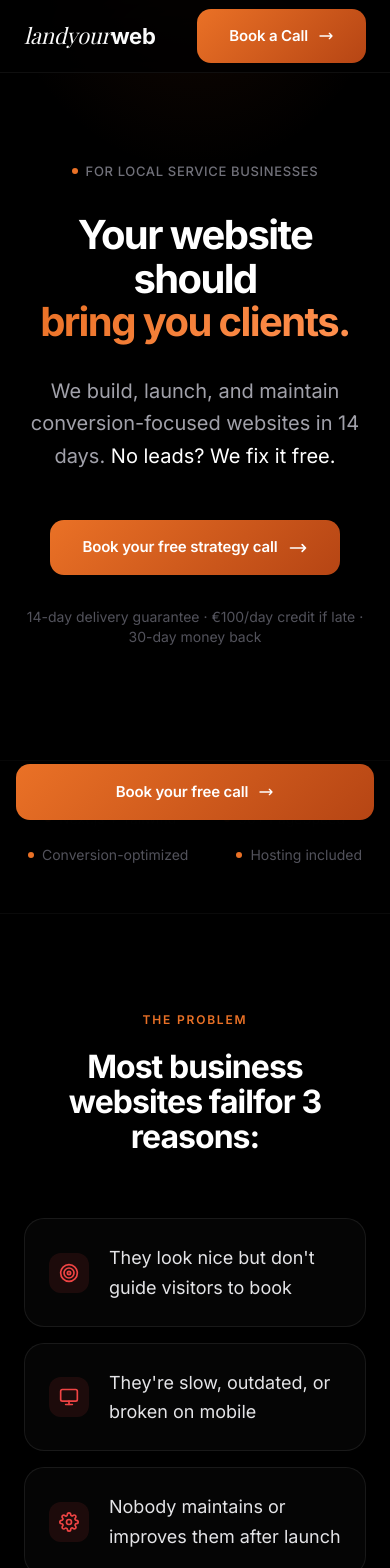
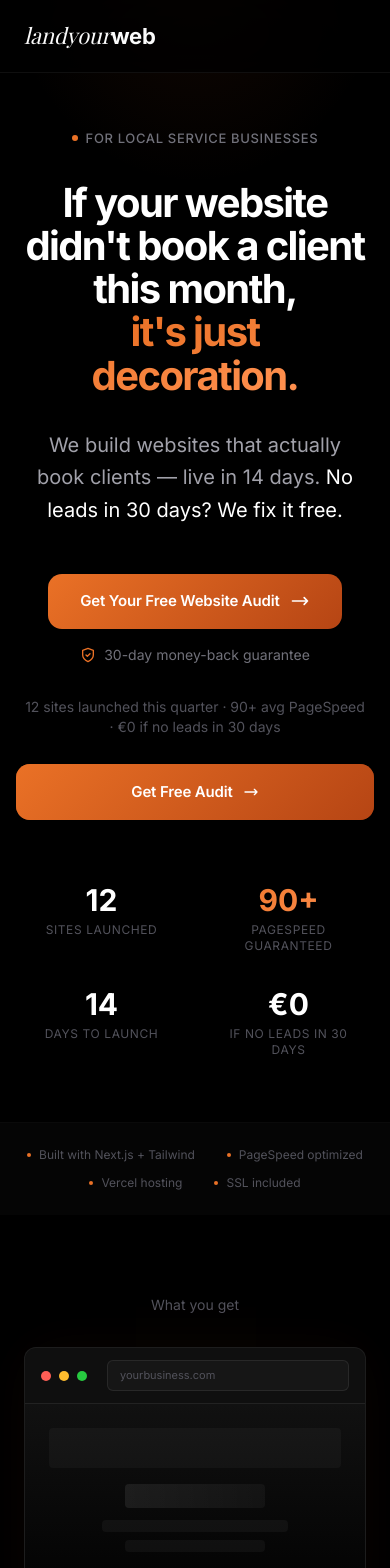
Before and after one commit to SwagMasterPro/landyourweb, a Next.js app: page / in a window 390 px wide. Shown: the top 1568 px of the page. Built offline with nearby package versions, Linux system fonts and the light colour scheme; a web font is replaced by a local one.

Commit message:
Implement 9/10 upgrade plan: hero copy, nav, metrics, unified CTAs, footer, pricing urgency, mockup, mobile polish

```diff
--- a/app/globals.css
+++ b/app/globals.css
@@ -916,3 +916,155 @@ button:focus-visible {
 .section-cream .text-muted {
   color: #52525B;
 }
+
+/* ===== NAVIGATION ===== */
+
+.nav-link {
+  font-size: 14px;
+  font-weight: 500;
+  color: var(--color-text-tertiary);
+  transition: color 0.2s ease;
+  position: relative;
+}
+
+.nav-link:hover {
+  color: var(--color-text-primary);
+}
+
+.nav-link::after {
+  content: '';
+  position: absolute;
+  bottom: -4px;
+  left: 0;
+  width: 0;
+  height: 1px;
+  background: var(--color-orange);
+  transition: width 0.3s ease;
+}
+
+.nav-link:hover::after {
+  width: 100%;
+}
+
+/* ===== MOBILE STICKY CTA ===== */
+
+.mobile-cta-pulse {
+  position: relative;
+}
+
+.mobile-cta-pulse::before {
+  content: '';
+  position: absolute;
+  inset: -2px;
+  background: linear-gradient(135deg, var(--color-orange) 0%, var(--color-orange-dark) 100%);
+  border-radius: 16px;
+  z-index: -1;
+  opacity: 0.6;
+  animation: mobile-pulse 2s ease-in-out infinite;
+}
+
+@keyframes mobile-pulse {
+  0%, 100% {
+    transform: scale(1);
+    opacity: 0.4;
+  }
+  50% {
+    transform: scale(1.02);
+    opacity: 0.7;
+  }
+}
+
+/* ===== BROWSER MOCKUP ===== */
+
+.browser-mockup {
+  background: var(--color-bg-elevated);
+  border: 1px solid var(--color-border);
+  border-radius: 12px;
+  overflow: hidden;
+  box-shadow:
+    0 20px 60px -20px rgba(0, 0, 0, 0.5),
+    0 0 60px rgba(234, 113, 38, 0.05);
+}
+
+.browser-mockup-header {
+  display: flex;
+  align-items: center;
+  gap: 8px;
+  padding: 12px 16px;
+  background: rgba(255, 255, 255, 0.02);
+  border-bottom: 1px solid var(--color-border);
+}
+
+.browser-dot {
+  width: 10px;
+  height: 10px;
+  border-radius: 50%;
+  background: #3a3a3a;
+}
+
+.browser-dot.red { background: #ff5f56; }
+.browser-dot.yellow { background: #ffbd2e; }
+.browser-dot.green { background: #27ca40; }
+
+.browser-url-bar {
+  flex: 1;
+  margin-left: 12px;
+  padding: 6px 12px;
+  font-size: 11px;
+  color: var(--color-text-quaternary);
+  background: rgba(255, 255, 255, 0.03);
+  border: 1px solid var(--color-border);
+  border-radius: 6px;
+}
+
+.browser-mockup-content {
+  aspect-ratio: 16/10;
+  background: linear-gradient(
+    180deg,
+    var(--color-bg-subtle) 0%,
+    var(--color-bg) 100%
+  );
+  display: flex;
+  flex-direction: column;
+  align-items: center;
+  justify-content: center;
+  padding: 24px;
+}
+
+/* Sample content inside browser */
+.mockup-header-bar {
+  width: 100%;
+  height: 40px;
+  background: rgba(255, 255, 255, 0.03);
+  border-radius: 4px;
+  margin-bottom: 16px;
+}
+
+.mockup-hero {
+  width: 80%;
+  text-align: center;
+}
+
+.mockup-headline {
+  width: 60%;
+  height: 24px;
+  background: linear-gradient(90deg, rgba(255,255,255,0.08) 0%, rgba(255,255,255,0.04) 100%);
+  border-radius: 4px;
+  margin: 0 auto 12px;
+}
+
+.mockup-subline {
+  width: 80%;
+  height: 12px;
+  background: rgba(255,255,255,0.04);
+  border-radius: 4px;
+  margin: 0 auto 8px;
+}
+
+.mockup-btn {
+  width: 100px;
+  height: 32px;
+  background: linear-gradient(135deg, var(--color-orange) 0%, var(--color-orange-dark) 100%);
+  border-radius: 6px;
+  margin: 16px auto 0;
+}
--- a/app/page.tsx
+++ b/app/page.tsx
@@ -44,12 +44,16 @@ export default function Home() {
     return () => observerRef.current?.disconnect();
   }, []);
 
+  // Unified CTA text for consistency
+  const primaryCTA = "Get Your Free Website Audit";
+  const primaryCTAShort = "Get Free Audit";
+
   return (
     <>
-      {/* Mobile Sticky CTA */}
+      {/* Mobile Sticky CTA - Enhanced with pulse animation */}
       <div className="fixed bottom-0 left-0 right-0 z-50 p-4 pb-6 bg-gradient-to-t from-black via-black/95 to-transparent md:hidden">
-        <a href="#book" className="btn-premium w-full py-4">
-          <span>Book your free call</span>
+        <a href="#book" className="btn-premium w-full py-4 min-h-[52px] mobile-cta-pulse">
+          <span>{primaryCTAShort}</span>
           <svg className="w-4 h-4" fill="none" viewBox="0 0 24 24" stroke="currentColor">
             <path strokeLinecap="round" strokeLinejoin="round" strokeWidth={2} d="M17 8l4 4m0 0l-4 4m4-4H3" />
           </svg>
@@ -57,23 +61,30 @@ export default function Home() {
       </div>
 
       <main className="min-h-screen bg-black text-white overflow-x-hidden noise-overlay">
-        {/* Navigation */}
+        {/* Navigation - Enhanced with nav links */}
         <nav className="fixed top-0 w-full z-40 bg-black/80 backdrop-blur-2xl border-b border-white/[0.06]">
           <div className="max-w-6xl mx-auto px-6 h-[72px] flex items-center justify-between">
             <a href="/" className="logo">
               <span className="logo-land">landyour</span>
               <span className="logo-web">web</span>
             </a>
-            <a href="#book" className="hidden md:flex btn-premium py-3 px-6 text-sm">
+
+            {/* Navigation Links */}
+            <div className="hidden md:flex items-center gap-8">
+              <a href="#how" className="nav-link">How It Works</a>
+              <a href="#pricing" className="nav-link">Pricing</a>
+              <a href="#faq" className="nav-link">FAQ</a>
+              <a href="#book" className="btn-premium py-3 px-6 text-sm">
                 <span>Book a Call</span>
                 <svg className="w-4 h-4" fill="none" viewBox="0 0 24 24" stroke="currentColor">
                   <path strokeLinecap="round" strokeLinejoin="round" strokeWidth={2} d="M17 8l4 4m0 0l-4 4m4-4H3" />
                 </svg>
               </a>
             </div>
+          </div>
         </nav>
 
-        {/* Hero Section */}
+        {/* Hero Section - Phase 2: Refined copy with emotional hook */}
         <section className="relative pt-32 pb-20 px-6 md:pt-44 md:pb-28 lg:pt-52 lg:pb-32 overflow-hidden min-h-[90vh] flex items-center">
           {/* Clean gradient background */}
           <div className="hero-gradient"></div>
@@ -89,58 +100,114 @@ export default function Home() {
               </div>
             </div>
 
-            {/* Headline */}
+            {/* Headline - Emotional hook from avatar research */}
             <h1 className="hero-headline mb-8 animate-fade-in-up delay-100">
-              Your website should
+              If your website didn&apos;t book a client this month,
               <br />
-              <span className="gradient-text">bring you clients.</span>
+              <span className="gradient-text">it&apos;s just decoration.</span>
             </h1>
 
-            {/* Single powerful subheadline */}
+            {/* Subheadline - Clearer value prop with timeframe */}
             <p className="text-xl md:text-2xl text-[#A1A1AA] mb-12 max-w-2xl mx-auto leading-relaxed animate-fade-in-up delay-200">
-              We build, launch, and maintain conversion-focused websites in 14 days.
-              <span className="text-white"> No leads? We fix it free.</span>
+              We build websites that actually book clients — live in 14 days.
+              <span className="text-white"> No leads in 30 days? We fix it free.</span>
             </p>
 
-            {/* Single CTA */}
-            <div className="flex justify-center mb-8 animate-fade-in-up delay-300">
+            {/* Single CTA - Unified */}
+            <div className="flex flex-col items-center gap-4 mb-8 animate-fade-in-up delay-300">
               <a href="#book" className="btn-premium group text-base py-4 px-10">
-                <span>Book your free strategy call</span>
+                <span>{primaryCTA}</span>
                 <svg className="w-5 h-5 transition-transform duration-300 group-hover:translate-x-1" fill="none" viewBox="0 0 24 24" stroke="currentColor">
                   <path strokeLinecap="round" strokeLinejoin="round" strokeWidth={2} d="M17 8l4 4m0 0l-4 4m4-4H3" />
                 </svg>
               </a>
+              {/* Risk reversal badge */}
+              <div className="flex items-center gap-2 text-sm text-[#71717A]">
+                <IconShield className="w-4 h-4 text-[#ea7126]" />
+                <span>30-day money-back guarantee</span>
+              </div>
             </div>
 
-            {/* Simple guarantee text */}
+            {/* Micro-proof strip - More tangible */}
             <p className="text-sm text-[#52525B] animate-fade-in-up delay-400">
-              14-day delivery guarantee · €100/day credit if late · 30-day money back
+              12 sites launched this quarter · 90+ avg PageSpeed · €0 if no leads in 30 days
             </p>
           </div>
         </section>
 
 
-        {/* Credibility strip */}
-        <section className="py-12 px-6 border-y border-white/[0.04]">
+        {/* Metrics Strip - Phase 3: Real social proof */}
+        <section className="py-16 px-6 border-y border-white/[0.04]">
           <div className="max-w-4xl mx-auto">
-            <div className="flex flex-wrap justify-center gap-x-12 gap-y-4 text-sm text-[#52525B]">
+            <div className="grid grid-cols-2 md:grid-cols-4 gap-8 md:gap-12">
+              <div className="text-center">
+                <p className="text-3xl md:text-4xl font-bold text-white mb-1">12</p>
+                <p className="text-xs uppercase tracking-wider text-[#52525B]">Sites launched</p>
+              </div>
+              <div className="text-center">
+                <p className="text-3xl md:text-4xl font-bold gradient-text mb-1">90+</p>
+                <p className="text-xs uppercase tracking-wider text-[#52525B]">PageSpeed guaranteed</p>
+              </div>
+              <div className="text-center">
+                <p className="text-3xl md:text-4xl font-bold text-white mb-1">14</p>
+                <p className="text-xs uppercase tracking-wider text-[#52525B]">Days to launch</p>
+              </div>
+              <div className="text-center">
+                <p className="text-3xl md:text-4xl font-bold text-white mb-1">€0</p>
+                <p className="text-xs uppercase tracking-wider text-[#52525B]">If no leads in 30 days</p>
+              </div>
+            </div>
+          </div>
+        </section>
+
+        {/* Technical credibility strip */}
+        <section className="py-6 px-6 bg-white/[0.02]">
+          <div className="max-w-4xl mx-auto">
+            <div className="flex flex-wrap justify-center gap-x-8 gap-y-3 text-xs text-[#52525B]">
               <span className="flex items-center gap-2">
-                <span className="w-1.5 h-1.5 rounded-full bg-[#ea7126]"></span>
-                Next.js + Tailwind
+                <span className="w-1 h-1 rounded-full bg-[#ea7126]"></span>
+                Built with Next.js + Tailwind
               </span>
               <span className="flex items-center gap-2">
-                <span className="w-1.5 h-1.5 rounded-full bg-[#ea7126]"></span>
-                90+ PageSpeed
+                <span className="w-1 h-1 rounded-full bg-[#ea7126]"></span>
+                PageSpeed optimized
               </span>
               <span className="flex items-center gap-2">
-                <span className="w-1.5 h-1.5 rounded-full bg-[#ea7126]"></span>
-                Conversion-optimized
+                <span className="w-1 h-1 rounded-full bg-[#ea7126]"></span>
+                Vercel hosting
               </span>
               <span className="flex items-center gap-2">
-                <span className="w-1.5 h-1.5 rounded-full bg-[#ea7126]"></span>
-                Hosting included
+                <span className="w-1 h-1 rounded-full bg-[#ea7126]"></span>
+                SSL included
               </span>
             </div>
+          </div>
+        </section>
+
+        {/* Visual Proof - Browser Mockup - Phase 4 */}
+        <section className="py-20 px-6">
+          <div className="max-w-4xl mx-auto">
+            <p className="text-center text-sm text-[#52525B] mb-8 scroll-reveal">What you get</p>
+            <div className="browser-mockup scroll-reveal-scale max-w-3xl mx-auto">
+              <div className="browser-mockup-header">
+                <span className="browser-dot red"></span>
+                <span className="browser-dot yellow"></span>
+                <span className="browser-dot green"></span>
+                <div className="browser-url-bar">yourbusiness.com</div>
+              </div>
+              <div className="browser-mockup-content">
+                <div className="mockup-header-bar"></div>
+                <div className="mockup-hero">
+                  <div className="mockup-headline"></div>
+                  <div className="mockup-subline"></div>
+                  <div className="mockup-subline" style={{ width: '60%' }}></div>
+                  <div className="mockup-btn"></div>
+                </div>
+              </div>
+            </div>
+            <p className="text-center text-sm text-[#71717A] mt-8 scroll-reveal">
+              A fast, conversion-focused website — built for your business
+            </p>
           </div>
         </section>
 
@@ -178,7 +245,7 @@ export default function Home() {
             <div className="mt-12 card-feature p-10 md:p-14 text-center scroll-reveal">
               <p className="text-overline text-[#52525B] mb-4">The result?</p>
               <p className="text-2xl md:text-3xl font-bold text-white mb-4 tracking-tight">
-                Traffic comes in. Clients don&apos;t.
+                You&apos;re paying for traffic that doesn&apos;t convert.
               </p>
               <p className="text-[#52525B] max-w-md mx-auto">Your website becomes decoration — not a business asset.</p>
             </div>
@@ -230,7 +297,7 @@ export default function Home() {
             </p>
 
             <a href="#book" className="btn-premium group scroll-reveal">
-              <span>Book your 15-minute call</span>
+              <span>{primaryCTA}</span>
               <svg className="w-5 h-5 transition-transform duration-300 group-hover:translate-x-1" fill="none" viewBox="0 0 24 24" stroke="currentColor">
                 <path strokeLinecap="round" strokeLinejoin="round" strokeWidth={2} d="M17 8l4 4m0 0l-4 4m4-4H3" />
               </svg>
@@ -409,10 +476,10 @@ export default function Home() {
 
             <div className="grid sm:grid-cols-2 gap-5">
               {[
-                { icon: <IconClock className="w-6 h-6" />, title: '14-Day Launch', desc: 'Late? You get €100/day credited back.' },
-                { icon: <IconRocket className="w-6 h-6" />, title: 'Performance', desc: 'Under 80 PageSpeed mobile? We fix it free.' },
-                { icon: <IconTrendingUp className="w-6 h-6" />, title: 'Conversion Safety Net', desc: 'No leads in 30 days? We rewrite the homepage free.' },
-                { icon: <IconDoor className="w-6 h-6" />, title: '30-Day Exit', desc: 'Cancel within 30 days. Keep the website.' }
+                { icon: <IconClock className="w-6 h-6" />, title: '14-Day Launch', desc: 'Late? We pay YOU €100/day.' },
+                { icon: <IconRocket className="w-6 h-6" />, title: 'Performance', desc: 'Under 80 PageSpeed? Fixed free. Period.' },
+                { icon: <IconTrendingUp className="w-6 h-6" />, title: 'Conversion Safety Net', desc: 'No leads in 30 days? Free homepage rewrite.' },
+                { icon: <IconDoor className="w-6 h-6" />, title: '30-Day Exit', desc: 'Cancel in 30 days. Keep the website.' }
               ].map((g, i) => (
                 <div
                   key={i}
@@ -430,7 +497,7 @@ export default function Home() {
 
             <div className="mt-14 text-center scroll-reveal">
               <a href="#book" className="btn-premium group">
-                <span>Book your 15-minute call</span>
+                <span>{primaryCTA}</span>
                 <svg className="w-5 h-5 transition-transform duration-300 group-hover:translate-x-1" fill="none" viewBox="0 0 24 24" stroke="currentColor">
                   <path strokeLinecap="round" strokeLinejoin="round" strokeWidth={2} d="M17 8l4 4m0 0l-4 4m4-4H3" />
                 </svg>
@@ -442,8 +509,8 @@ export default function Home() {
         {/* Divider */}
         <div className="divider-gradient"></div>
 
-        {/* Pricing */}
-        <section className="py-24 px-6 md:py-32">
+        {/* Pricing - Phase 6: Enhanced with urgency and value anchoring */}
+        <section id="pricing" className="py-24 px-6 md:py-32">
           <div className="max-w-4xl mx-auto">
             <p className="eyebrow mb-5 scroll-reveal">Pricing</p>
             <h2 className="section-title mb-4 scroll-reveal">
@@ -451,14 +518,22 @@ export default function Home() {
               <br />
               <span className="text-[#52525B]">No surprises.</span>
             </h2>
-            <p className="section-subtitle mb-14 scroll-reveal">One setup fee. One monthly fee. That&apos;s it.</p>
+            <p className="section-subtitle mb-6 scroll-reveal">One setup fee. One monthly fee. That&apos;s it.</p>
+
+            {/* Value anchor */}
+            <p className="text-sm text-[#71717A] mb-14 scroll-reveal">
+              <span className="line-through text-[#52525B]">Typical agency: €3,000–€10,000</span>
+              <span className="mx-3">→</span>
+              <span className="text-white font-medium">Our price: €1,200</span>
+            </p>
 
             <div className="grid md:grid-cols-2 gap-6">
               <div className="card-elevated p-10 scroll-reveal-scale">
                 <p className="text-overline text-[#52525B] mb-4">One-Time Setup</p>
-                <div className="flex items-baseline gap-2 mb-4">
+                <div className="flex items-baseline gap-2 mb-2">
                   <span className="stat-display text-white">€1,200</span>
                 </div>
+                <p className="text-xs text-[#ea7126] mb-4">1 new client = site paid off</p>
                 <p className="text-[#71717A] mb-6">Website build, launch, tracking setup</p>
                 <ul className="space-y-3">
                   {['5-7 page website', 'Conversion-optimized', 'Mobile-first design', 'Analytics setup'].map((item, i) => (
@@ -471,7 +546,13 @@ export default function Home() {
               </div>
 
               <div className="card-feature p-10 relative scroll-reveal-scale" style={{ transitionDelay: '100ms' }}>
-                <p className="text-overline text-[#ea7126] mb-4">Monthly Growth</p>
+                {/* Popular badge */}
+                <div className="absolute -top-3 left-1/2 -translate-x-1/2">
+                  <span className="px-4 py-1.5 bg-[#ea7126] text-white text-xs font-semibold rounded-full uppercase tracking-wider">
+                    Most Popular
+                  </span>
+                </div>
+                <p className="text-overline text-[#ea7126] mb-4 mt-2">Monthly Growth</p>
                 <div className="flex items-baseline gap-2 mb-4">
                   <span className="stat-display gradient-text">€199</span>
                   <span className="text-lg text-[#52525B]">/month</span>
@@ -488,7 +569,15 @@ export default function Home() {
               </div>
             </div>
 
-            <p className="mt-10 text-[#71717A] text-center scroll-reveal">
+            {/* Scarcity indicator */}
+            <div className="mt-10 text-center scroll-reveal">
+              <p className="inline-flex items-center gap-2 px-4 py-2 bg-[#ea7126]/10 border border-[#ea7126]/20 rounded-full text-sm">
+                <span className="w-2 h-2 bg-[#ea7126] rounded-full animate-pulse"></span>
+                <span className="text-[#ea7126] font-medium">January slots: 3 remaining</span>
+              </p>
+            </div>
+
+            <p className="mt-6 text-[#52525B] text-center text-sm scroll-reveal">
               Minimum 3 months commitment. This is how results compound.
             </p>
           </div>
@@ -529,8 +618,8 @@ export default function Home() {
         {/* Divider */}
         <div className="divider-gradient"></div>
 
-        {/* FAQ */}
-        <section className="py-24 px-6 md:py-32">
+        {/* FAQ - Phase 8: Enhanced with additional objection-handling questions */}
+        <section id="faq" className="py-24 px-6 md:py-32">
           <div className="max-w-3xl mx-auto">
             <p className="eyebrow mb-5 scroll-reveal">FAQ</p>
             <h2 className="section-title mb-14 scroll-reveal">
@@ -542,8 +631,10 @@ export default function Home() {
                 { q: 'Do I really need monthly maintenance?', a: 'Yes. Websites decay — speed drops, security issues appear, competitors improve. Maintenance is how results compound instead of dying after launch.' },
                 { q: 'What if I already have a website?', a: "We'll audit it on the call. If it's salvageable, we'll tell you. If not, we rebuild it properly. No upselling." },
                 { q: 'What kind of businesses is this for?', a: 'Service-based businesses that want more booked clients: clinics, dentists, gyms, physiotherapists, local professionals.' },
+                { q: 'How is this different from Wix or Squarespace?', a: 'Those are DIY tools. We build custom, conversion-optimized sites with proven structures — then maintain and improve them. You get a partner, not a template.' },
                 { q: 'Is SEO included?', a: 'We include solid technical and on-page SEO foundation. Ongoing SEO campaigns are separate, but your site will be built to rank and convert.' },
                 { q: 'How much of my time does this take?', a: 'About 10–15 minutes for the intake form and one short feedback round. We handle everything else.' },
+                { q: 'What if I need changes after launch?', a: 'Minor updates are included in your monthly plan. Larger changes are scoped separately, but we keep it fair and transparent.' },
                 { q: 'What if I want to cancel?', a: "Cancel within 30 days and keep the website. After that, it's month-to-month — cancel anytime." }
               ].map((faq, i) => (
                 <div
@@ -569,7 +660,7 @@ export default function Home() {
           </div>
         </section>
 
-        {/* Final CTA */}
+        {/* Final CTA - Phase 5: Unified CTA with urgency */}
         <section id="book" className="relative py-28 px-6 md:py-36 overflow-hidden">
           {/* Gradient background */}
           <div className="absolute inset-0 bg-gradient-to-br from-[#ea7126] via-[#d85f1c] to-[#b64514]"></div>
@@ -588,25 +679,49 @@ export default function Home() {
               href="#"
               className="inline-flex items-center justify-center gap-3 px-10 py-5 text-base font-semibold text-[#1a1a1a] bg-white rounded-xl transition-all duration-300 hover:bg-[#f5f5f5] hover:shadow-[0_20px_50px_-15px_rgba(0,0,0,0.3)] hover:-translate-y-1 group scroll-reveal"
             >
-              <span>Book your free strategy call</span>
+              <span>{primaryCTA}</span>
               <svg className="w-5 h-5 transition-transform duration-300 group-hover:translate-x-1" fill="none" viewBox="0 0 24 24" stroke="currentColor">
                 <path strokeLinecap="round" strokeLinejoin="round" strokeWidth={2} d="M17 8l4 4m0 0l-4 4m4-4H3" />
               </svg>
             </a>
-            <p className="mt-8 text-sm text-white/60 scroll-reveal">
-              No pressure. No sales games. Just a conversation.
+            <p className="mt-6 text-sm text-white/70 scroll-reveal">
+              Free 15-minute call · No obligation · Only 3 spots left this month
             </p>
           </div>
         </section>
 
-        {/* Footer */}
-        <footer className="py-12 px-6 bg-black border-t border-white/[0.06]">
-          <div className="max-w-6xl mx-auto flex flex-col md:flex-row items-center justify-between gap-6 text-sm text-[#52525B]">
-            <a href="/" className="logo">
+        {/* Footer - Phase 7: Expanded with nav, contact, legal */}
+        <footer className="py-16 px-6 bg-black border-t border-white/[0.06]">
+          <div className="max-w-6xl mx-auto">
+            {/* Main footer content */}
+            <div className="flex flex-col items-center text-center mb-12">
+              <a href="/" className="logo mb-8">
                 <span className="logo-land">landyour</span>
                 <span className="logo-web">web</span>
               </a>
+
+              {/* Navigation links */}
+              <div className="flex flex-wrap justify-center gap-x-8 gap-y-3 mb-8">
+                <a href="#how" className="text-sm text-[#71717A] hover:text-white transition-colors">How It Works</a>
+                <a href="#pricing" className="text-sm text-[#71717A] hover:text-white transition-colors">Pricing</a>
+                <a href="#faq" className="text-sm text-[#71717A] hover:text-white transition-colors">FAQ</a>
+                <a href="#book" className="text-sm text-[#71717A] hover:text-white transition-colors">Contact</a>
+              </div>
+
+              {/* Contact email */}
+              <a href="mailto:hello@landyourweb.com" className="text-[#A1A1AA] hover:text-[#ea7126] transition-colors mb-8">
+                hello@landyourweb.com
+              </a>
+            </div>
+
+            {/* Bottom bar */}
+            <div className="pt-8 border-t border-white/[0.06] flex flex-col md:flex-row items-center justify-between gap-4 text-xs text-[#52525B]">
               <p>© {new Date().getFullYear()} landyourweb. All rights reserved.</p>
+              <div className="flex gap-6">
+                <a href="/privacy" className="hover:text-white transition-colors">Privacy Policy</a>
+                <a href="/terms" className="hover:text-white transition-colors">Terms of Service</a>
+              </div>
+            </div>
           </div>
         </footer>
 
```
Lines whose indentation alone changed are shown as unchanged.
